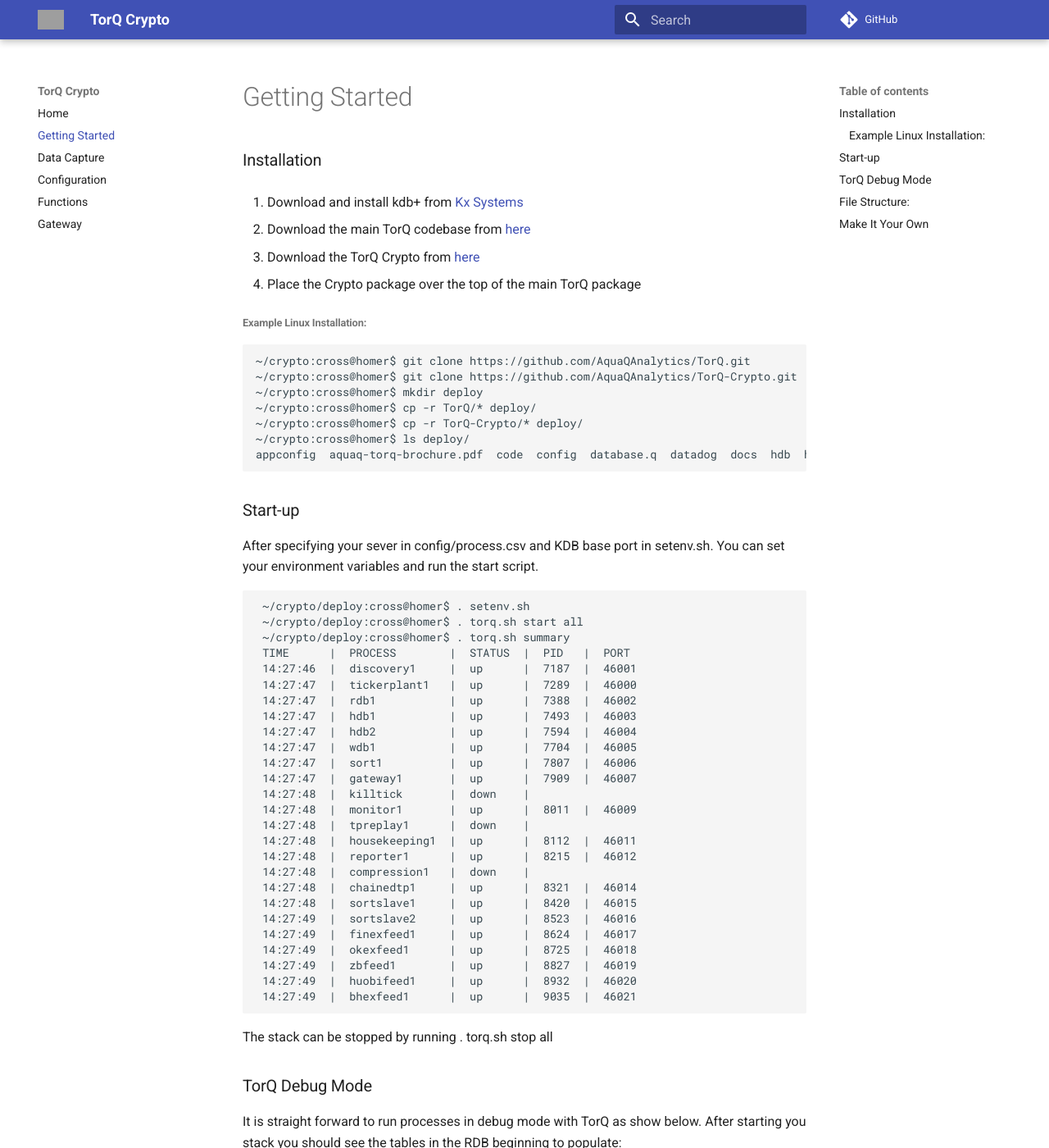
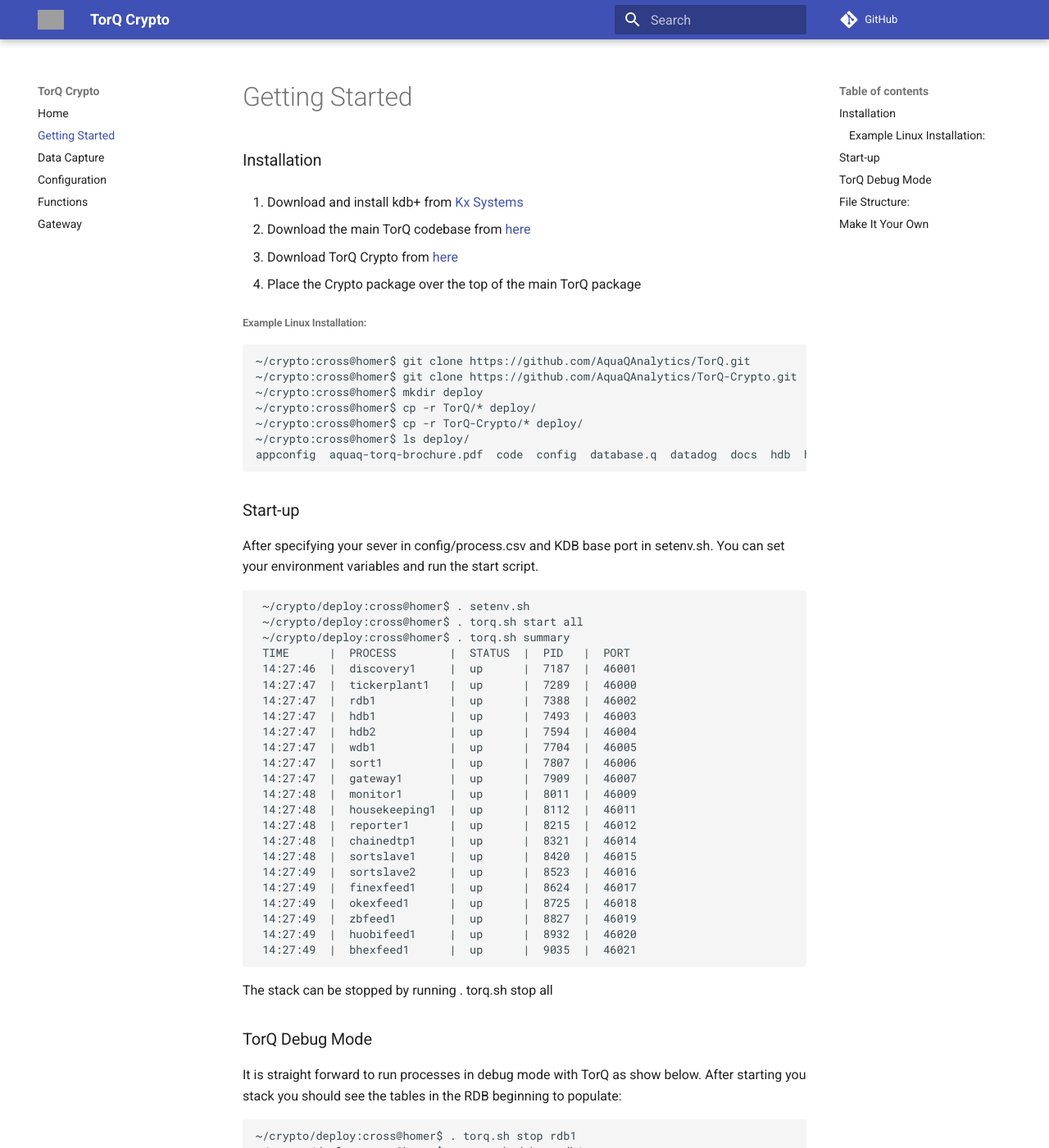
Before and after one commit to DataIntellectTech/TorQ-Crypto, an MkDocs documentation site: the page built from docs/gettingstarted.md, in a window 1280 px wide and 1400 px high. Shown: the whole window at 82% size. Built offline with MkDocs 1.6.1 and Material for MkDocs 9.7.7, drawn with Linux system fonts in a browser that asks for light colours; comment, search, counter and statistics services are not loaded; old or Windows-style settings are respelled for this version of MkDocs; grey boxes are pictures that could not be loaded.

Commit message:
crypto documentation

```diff
--- a/docs/gettingstarted.md
+++ b/docs/gettingstarted.md
@@ -7,7 +7,7 @@
 2.  Download the main TorQ codebase from
     [here](https://github.com/AquaQAnalytics/TorQ/tree/master)
 
-3.  Download the TorQ Crypto from
+3.  Download TorQ Crypto from
     [here](https://github.com/AquaQAnalytics/TorQ-Crypto)
 
 4.  Place the Crypto package over the top of the main TorQ package
@@ -42,12 +42,9 @@
      14:27:47  |  wdb1           |  up      |  7704  |  46005
      14:27:47  |  sort1          |  up      |  7807  |  46006
      14:27:47  |  gateway1       |  up      |  7909  |  46007
-     14:27:48  |  killtick       |  down    |
      14:27:48  |  monitor1       |  up      |  8011  |  46009
-     14:27:48  |  tpreplay1      |  down    |
      14:27:48  |  housekeeping1  |  up      |  8112  |  46011
      14:27:48  |  reporter1      |  up      |  8215  |  46012
-     14:27:48  |  compression1   |  down    |
      14:27:48  |  chainedtp1     |  up      |  8321  |  46014
      14:27:48  |  sortslave1     |  up      |  8420  |  46015
      14:27:49  |  sortslave2     |  up      |  8523  |  46016
```
Also changed, not shown: README.md (+1 -4 lines), docs/data.md (+1 -1 lines), docs/functions.md (+5 -5 lines), docs/graphics/dataflow2.PNG (deleted), docs/graphics/symconfig2.PNG (deleted).
